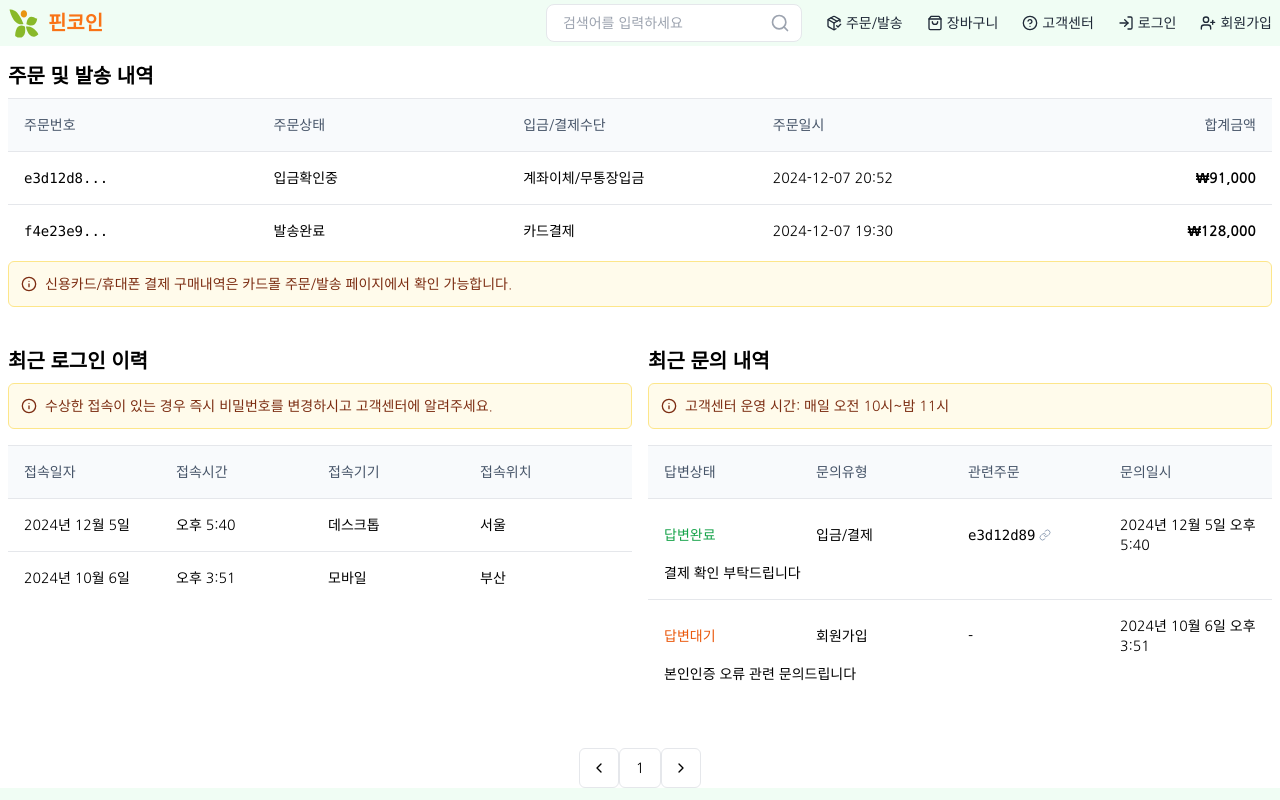
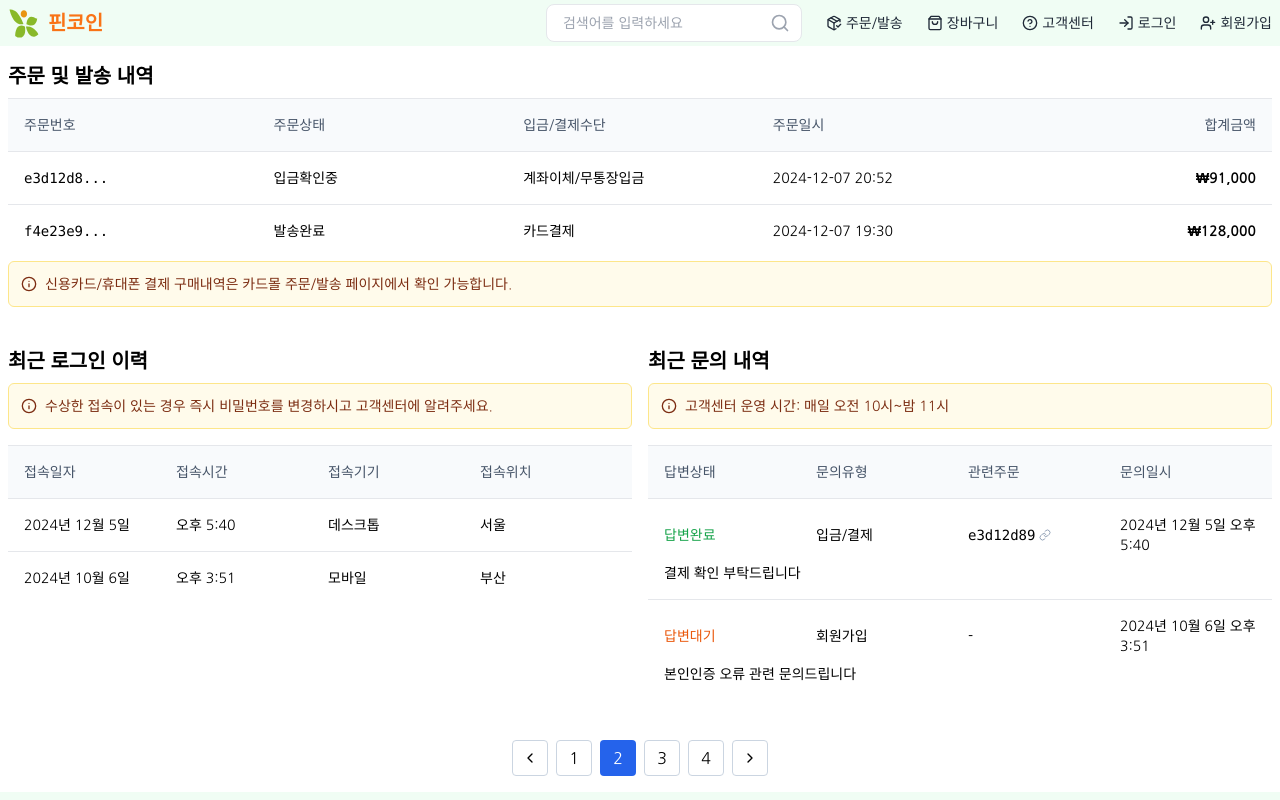
Before and after one commit to mairoo/guava, a Next.js app: page /orders in a window 1280 px wide. Shown: the top 800 px of the page. Built offline with nearby package versions, Linux system fonts and the light colour scheme.

Commit message:
pagination

```diff
--- a/src/app/orders/page.tsx
+++ b/src/app/orders/page.tsx
@@ -1,11 +1,4 @@
-import {
-  FlexColumn,
-  FlexRow,
-  GridRow,
-  TitledSection,
-} from '@/components/layout';
-
-import { Button } from '@/components/ui/button';
+import { FlexColumn, GridRow, TitledSection } from '@/components/layout';
 import { Card, CardContent } from '@/components/ui/card';
 import { ChevronLeft, ChevronRight, Info, LinkIcon } from 'lucide-react';
 import React from 'react';
@@ -81,7 +74,6 @@ const OrderListPage = () => {
   ];
 
   return (
-    <>
     <FlexColumn spacing={2}>
       <TitledSection title="주문 및 발송 내역">
         {/* 데스크톱 뷰 */}
@@ -256,9 +248,7 @@ const OrderListPage = () => {
                       <div className="text-sm">
                         {inquiry.orderId ? (
                           <div className="flex items-center gap-1">
-                              <span className="font-mono">
-                                {inquiry.orderId}
-                              </span>
+                            <span className="font-mono">{inquiry.orderId}</span>
                             <LinkIcon className="h-3 w-3 text-slate-400" />
                           </div>
                         ) : (
@@ -269,9 +259,7 @@ const OrderListPage = () => {
                     </div>
                     {/* Second row */}
                     <div className="px-4 pb-4">
-                        <div className="text-sm font-medium">
-                          {inquiry.title}
-                        </div>
+                      <div className="text-sm font-medium">{inquiry.title}</div>
                     </div>
                   </div>
                 ))}
@@ -313,17 +301,28 @@ const OrderListPage = () => {
           </div>
         </TitledSection>
       </GridRow>
-        <FlexRow className="justify-center mt-6" spacing={2}>
-          <Button variant="outline" size="icon">
+
+      <div className="flex justify-center items-center gap-2 my-4">
+        <button className="w-9 h-9 flex items-center justify-center rounded border border-slate-300 hover:bg-slate-100">
           <ChevronLeft className="h-4 w-4" />
-          </Button>
-          <Button variant="outline">1</Button>
-          <Button variant="outline" size="icon">
+        </button>
+        <button className="w-9 h-9 flex items-center justify-center rounded border border-slate-300 hover:bg-slate-100">
+          1
+        </button>
+        <button className="w-9 h-9 flex items-center justify-center rounded bg-blue-600 text-white">
+          2
+        </button>
+        <button className="w-9 h-9 flex items-center justify-center rounded border border-slate-300 hover:bg-slate-100">
+          3
+        </button>
+        <button className="w-9 h-9 flex items-center justify-center rounded border border-slate-300 hover:bg-slate-100">
+          4
+        </button>
+        <button className="w-9 h-9 flex items-center justify-center rounded border border-slate-300 hover:bg-slate-100">
           <ChevronRight className="h-4 w-4" />
-          </Button>
-        </FlexRow>
+        </button>
+      </div>
     </FlexColumn>
-    </>
   );
 };
 
```
Lines whose indentation alone changed are shown as unchanged.
